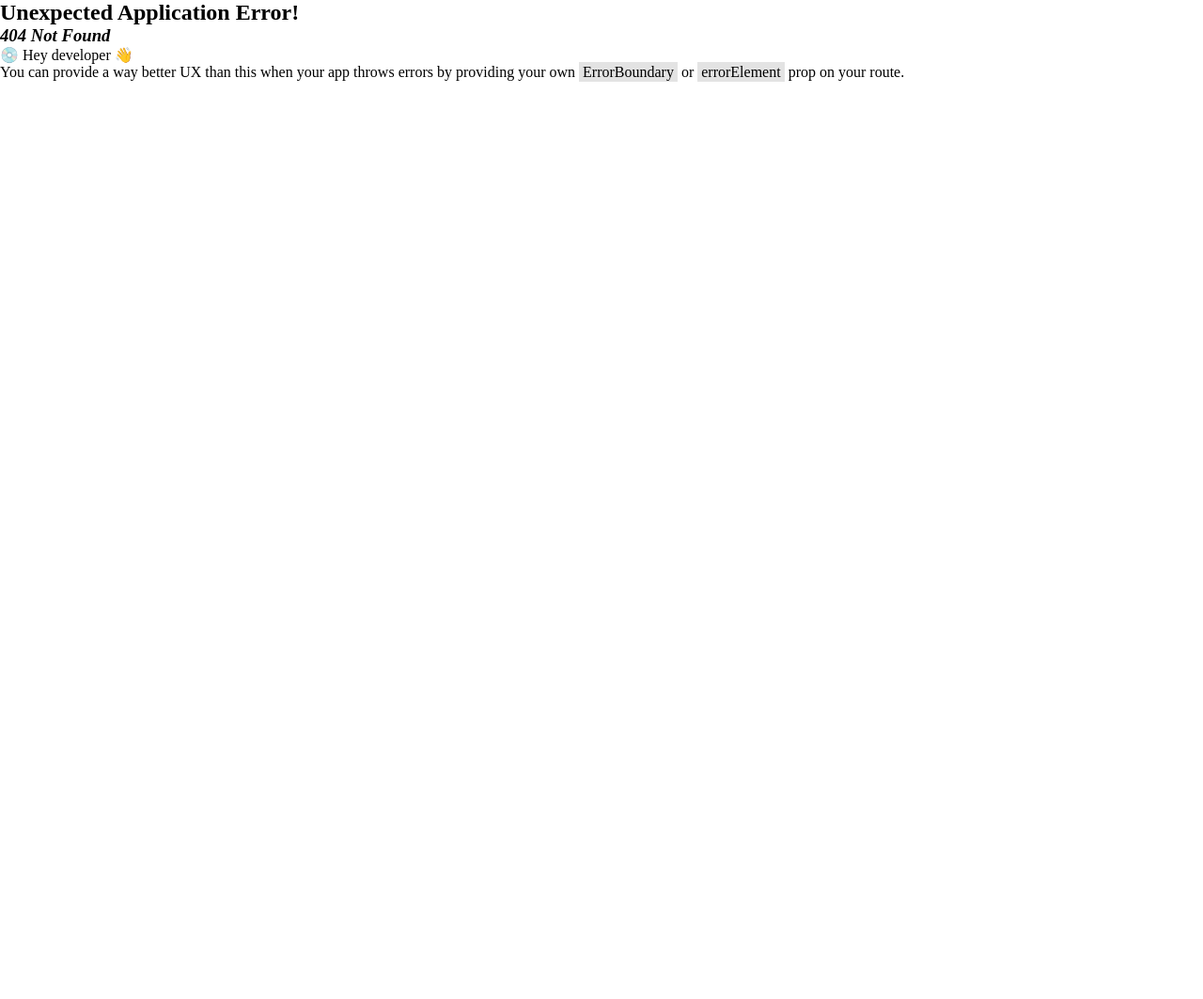
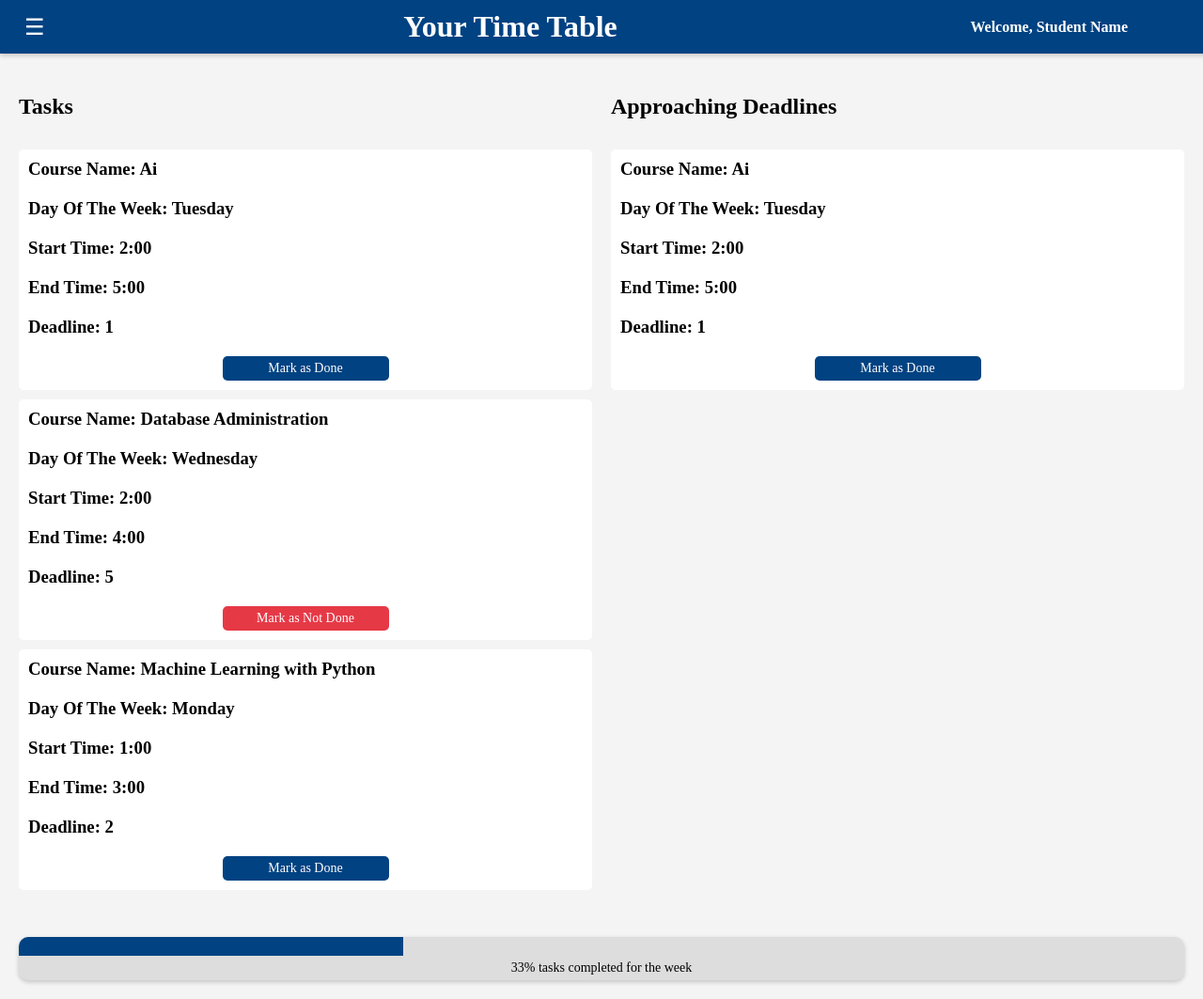
Before and after one commit to otunaboEmmanuel/webdesign-assignment, a React (Vite) app: page /studentpage in a window 1280 px wide. Before the commit this address had no page. Shown: the whole page at 94% size. Before the commit the page ends 800 px from the top, so only its background shows below. Built offline with nearby package versions, Linux system fonts and the light colour scheme; a web font is replaced by a local one.

Commit message:
added student page, styles and route

```diff
--- a/src/main.jsx
+++ b/src/main.jsx
@@ -13,6 +13,7 @@ import Dashboard from "./components/Dashboard.jsx";
 
 import AddStudents from "./components/AddStudents.jsx";
 import AdminStudents from "./pages/AdminStudents.jsx";
+import StudentPage from "./pages/StudentPage.jsx";
 
 const router = createBrowserRouter([
   {
@@ -40,6 +41,10 @@ const router = createBrowserRouter([
     path: "/studentlogin",
     element: <StudentLogin />,
   },
+  {
+    path: "/studentpage",
+    element: <StudentPage />,
+  },
 ]);
 
 createRoot(document.getElementById("root")).render(
--- /dev/null
+++ b/src/pages/StudentPage.jsx
@@ -0,0 +1,128 @@
+import React, { useState } from 'react';
+import '../styles/student.css';
+
+const StudentPage = () => {
+    // State for tasks
+    const [tasks, setTasks] = useState([
+        { id: 1, course: 'Ai', startTime: "2:00", endTime: "5:00", dayOfTheWeek: "Tuesday", deadline: 1, done: false },
+        { id: 2, course: 'Database Administration',startTime: "2:00", endTime: "4:00", dayOfTheWeek: "Wednesday", deadline: 5, done: true },
+        { id: 3, course: 'Machine Learning with Python', startTime: "1:00", endTime: "3:00", dayOfTheWeek: "Monday", deadline: 2, done: false },
+    ]);
+
+    // Sidebar visibility state
+    const [isSidebarOpen, setIsSidebarOpen] = useState(false);
+
+    // Calculate task completion percentage
+    const completedTasks = tasks.filter(task => task.done).length;
+    const totalTasks = tasks.length;
+    const completionPercentage = Math.round((completedTasks / totalTasks) * 100);
+
+    // Task actions
+    const completeTask = (id) => {
+        setTasks(tasks.map(task => (task.id === id ? { ...task, done: true } : task)));
+    };
+
+    const undoTask = (id) => {
+        setTasks(tasks.map(task => (task.id === id ? { ...task, done: false } : task)));
+    };
+
+    // Sidebar toggle
+    const toggleSidebar = () => setIsSidebarOpen(!isSidebarOpen);
+
+    return (
+        <div className="student-page">
+            {/* Sidebar */}
+            <div className={`sidebar ${isSidebarOpen ? 'open' : ''}`}>
+                <button className="close-sidebar" onClick={toggleSidebar}>
+                    &times;
+                </button>
+                <ul>
+                    <li>Log Out</li>
+                    <li>Admin Login</li>
+                </ul>
+            </div>
+
+            {/* Header */}
+            <header className="header">
+                <button className="menu-btn" onClick={toggleSidebar}>
+                    ☰
+                </button>
+                <h1>Your Time Table</h1>
+                <div className="profile-name">
+                    Welcome, <strong>Student Name</strong>
+                </div>
+            </header>
+
+            {/* Main Content */}
+            <div className="content">
+                {/* Tasks Section */}
+                <div className="tasks-section">
+                    <h2>Tasks</h2>
+                    <ul>
+                        {tasks.map(task => (
+                            <li key={task.id} className={task.done ? 'done' : ''}>
+                                <h3>Course Name: {task.course}</h3>
+                                <h3>Day Of The Week: {task.dayOfTheWeek}</h3>
+                                <h3>Start Time: {task.startTime}</h3>
+                                <h3>End Time: {task.endTime}</h3>
+                                <h3>Deadline: {task.deadline}</h3>
+
+                                {!task.done && (
+                                    <button
+                                        className="complete-btn"
+                                        onClick={() => completeTask(task.id)}
+                                    >
+                                        Mark as Done
+                                    </button>
+                                )}
+                                {task.done && (
+                                    <button
+                                        className="undo-btn"
+                                        onClick={() => undoTask(task.id)}
+                                    >
+                                        Mark as Not Done
+                                    </button>
+                                )}
+                            </li>
+                        ))}
+                    </ul>
+                </div>
+
+                {/* Approaching Deadlines */}
+                <div className="side-section">
+                    <h2>Approaching Deadlines</h2>
+                    <ul>
+                        {tasks
+                            .filter(task => !task.done && task.deadline === 1)
+                            .map(task => (
+                                <li key={task.id}>
+                                <h3>Course Name: {task.course}</h3>
+                                <h3>Day Of The Week: {task.dayOfTheWeek}</h3>
+                                <h3>Start Time: {task.startTime}</h3>
+                                <h3>End Time: {task.endTime}</h3>
+                                <h3>Deadline: {task.deadline}</h3>
+                                    <button
+                                        className="complete-btn"
+                                        onClick={() => completeTask(task.id)}
+                                    >
+                                        Mark as Done
+                                    </button>
+                                </li>
+                            ))}
+                    </ul>
+                </div>
+            </div>
+
+            {/* Completion Bar */}
+            <div className="completion-bar">
+                <div
+                    className="completion-fill"
+                    style={{ width: `${completionPercentage}%` }}
+                ></div>
+                <p>{completionPercentage}% tasks completed for the week</p>
+            </div>
+        </div>
+    );
+};
+
+export default StudentPage;
--- /dev/null
+++ b/src/styles/student.css
@@ -0,0 +1,163 @@
+/* General Styling */
+.student-page {
+    font-family: Arial, sans-serif;
+    background-color: #f4f4f4;
+    min-height: 100vh;
+    margin: 0;
+    display: flex;
+    flex-direction: column;
+}
+
+/* Header */
+.header {
+    display: flex;
+    justify-content: space-between;
+    align-items: center;
+    padding: 10px 20px;
+    background-color: #004282;
+    color: white;
+    position: fixed;
+    width: 100%;
+    top: 0;
+    z-index: 1000;
+    box-shadow: 0 2px 5px rgba(0, 0, 0, 0.2);
+    overflow: hidden;
+}
+
+.header h1 {
+    margin: 0;
+}
+
+.profile-name {
+    font-size: 16px;
+    font-weight: bold;
+    margin-right: 100px;
+}
+
+/* Sidebar */
+.sidebar {
+    position: fixed;
+    top: 0;
+    left: -300px;
+    width: 250px;
+    height: 100%;
+    background-color: #004282;
+    color: white;
+    box-shadow: 2px 0 5px rgba(0, 0, 0, 0.2);
+    transition: left 0.3s ease;
+    z-index: 1001;
+    padding: 20px;
+}
+
+.sidebar.open {
+    left: 0;
+}
+
+.sidebar ul {
+    list-style: none;
+    padding: 0;
+    margin: 0;
+}
+
+.sidebar ul li {
+    margin: 20px 0;
+    cursor: pointer;
+    font-size: 18px;
+}
+
+.close-sidebar {
+    background: none;
+    border: none;
+    color: white;
+    font-size: 24px;
+    cursor: pointer;
+    margin-bottom: 20px;
+}
+
+/* Menu Button */
+.menu-btn {
+    background: none;
+    border: none;
+    color: white;
+    font-size: 24px;
+    cursor: pointer;
+}
+
+/* Content */
+.content {
+    margin: 100px 20px 20px; /* Leave space for the fixed header */
+    display: flex;
+    gap: 20px;
+}
+
+.tasks-section,
+.side-section {
+    flex: 1;
+}
+
+.tasks-section ul,
+.side-section ul {
+    list-style: none;
+    padding: 0;
+}
+
+.tasks-section li,
+.side-section li {
+    margin: 10px 0;
+    padding: 10px;
+    background-color: white;
+    border-radius: 5px;
+    display: flex;
+    flex-direction: column;
+    gap: 20px;
+}
+
+/* Buttons */
+.complete-btn,
+.undo-btn {
+    padding: 5px 10px;
+    border: none;
+    border-radius: 5px;
+    color: white;
+    font-size: 14px;
+    cursor: pointer;
+    width: 30%;
+    align-self: center;
+}
+
+.complete-btn {
+    background-color: #004282;
+}
+
+.undo-btn {
+    background-color: #e63946;
+}
+
+.undo-btn:hover {
+    background-color: #d62828;
+}
+
+/* Completion Bar */
+.completion-bar {
+    margin: 20px;
+    background: #ddd;
+    border-radius: 10px;
+    overflow: hidden;
+    position: relative;
+    box-shadow: 0 2px 5px rgba(0, 0, 0, 0.2);
+    width: calc(100% - 40px);
+    margin-left: auto;
+    margin-right: auto;
+}
+
+.completion-fill {
+    height: 20px;
+    background: #004282;
+    transition: width 0.3s ease;
+}
+
+.completion-bar p {
+    text-align: center;
+    font-size: 14px;
+    margin: 5px 0;
+}
```
